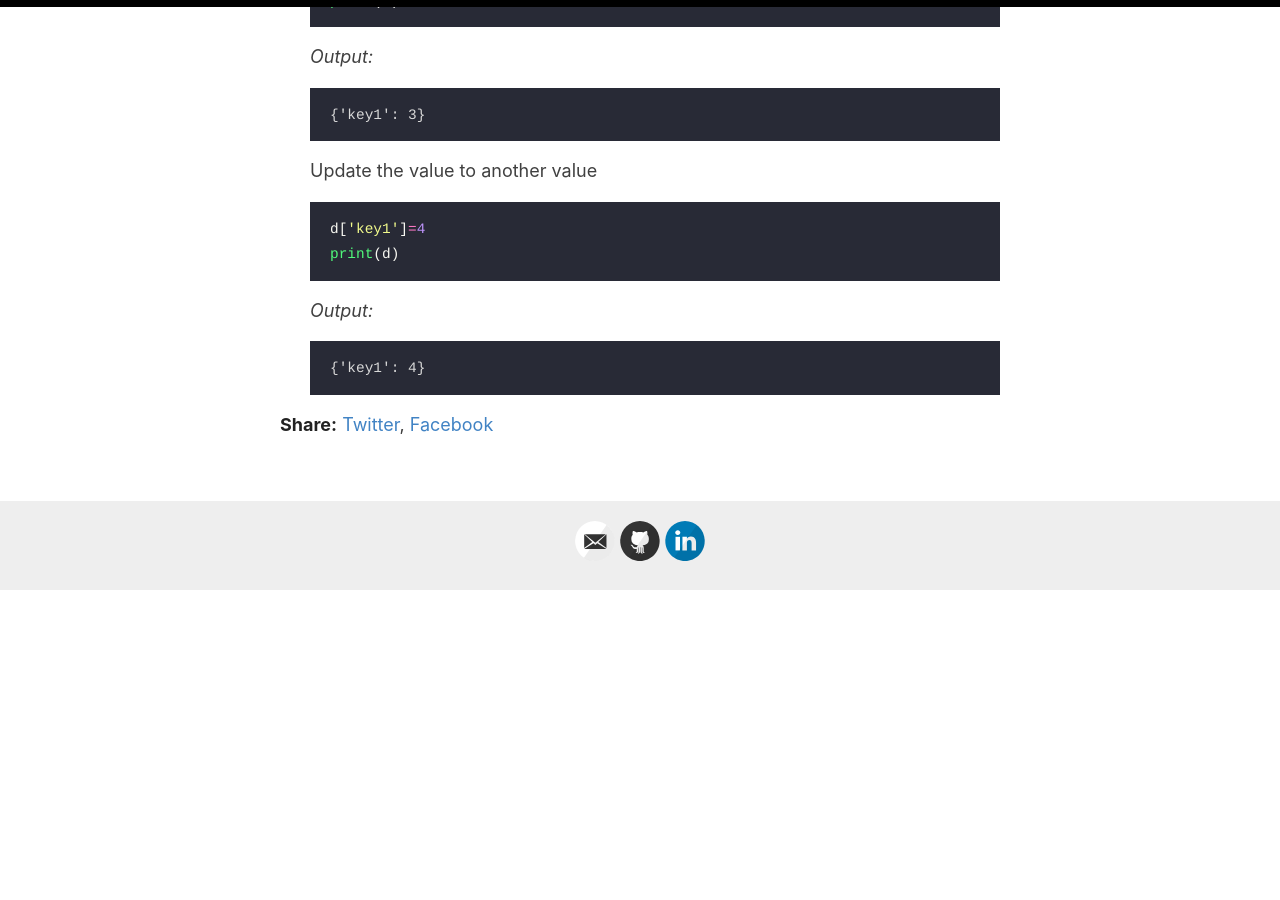
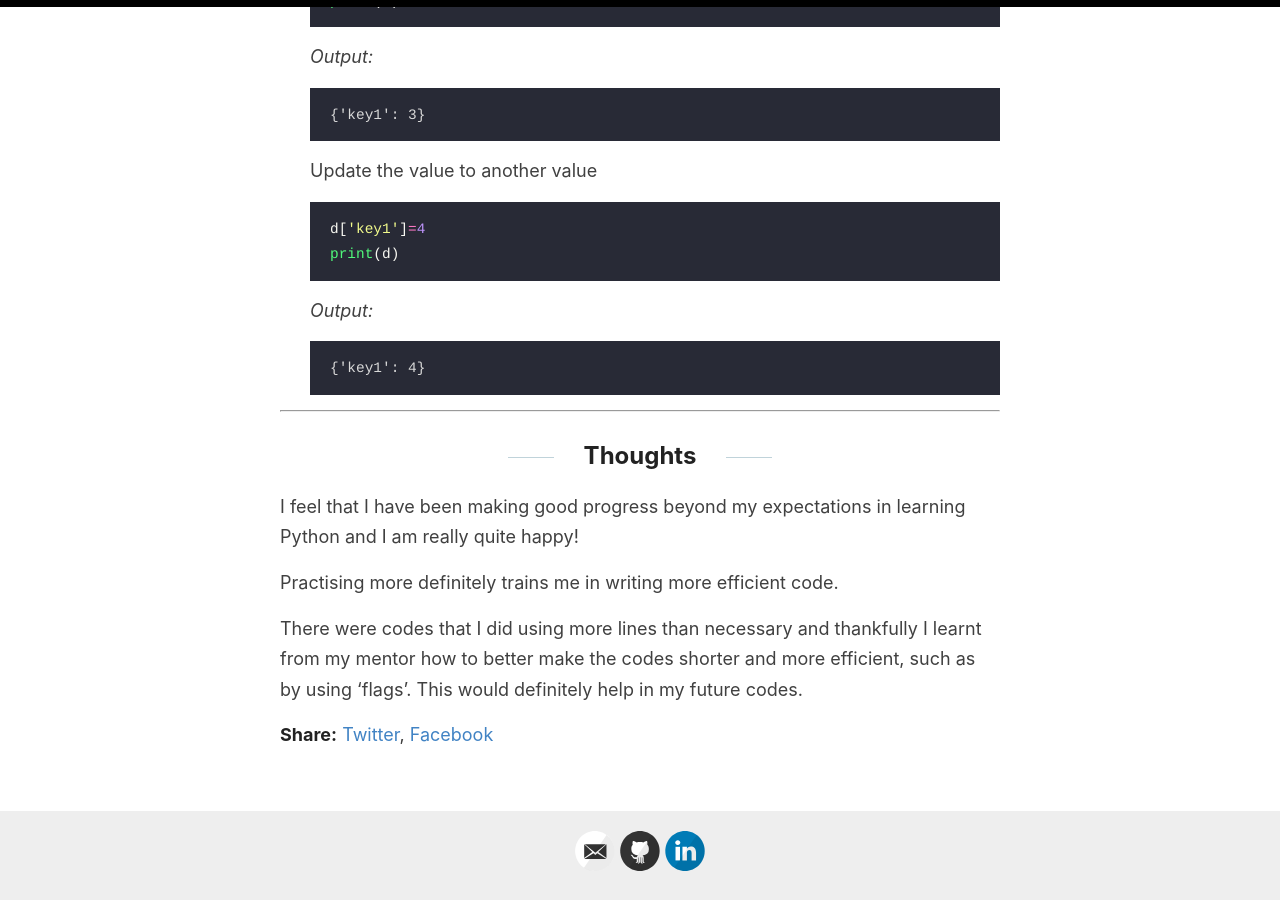
Before and after one commit to liawbeile/liawbeile.github.io, a Jekyll site: the page built from _posts/2021-4-8-april8.md, in a window 1280 px wide and 900 px high, scrolled down 5304 px. Built offline with Jekyll 4.4.1, drawn with Linux system fonts in a browser that asks for light colours; before the commit the page ends 5894 px from its top, so only the background shows below that; some of the changed text lies outside the part shown.

Commit message:
update posts

````diff
--- a/_posts/2021-4-8-april8.md
+++ b/_posts/2021-4-8-april8.md
@@ -95,7 +95,7 @@ for item1, item2, item3 in zip(list1, list2, list3):
 
 ### Practices
 
-- Using 2 lists - subtract values of list2 from list1 & print those values as a list, using zip( )
+- Using 2 lists - subtract values of list2 from list1 & print those values as a list, using zip()
 ```python
 list1=[10,9,8,7]
 list2=[4,3,2,1]
@@ -207,3 +207,13 @@ print(d)
 ```
 {'key1': 4}
 ```
+
+---
+
+## Thoughts
+
+I feel that I have been making good progress beyond my expectations in learning Python and I am really quite happy!
+
+Practising more definitely trains me in writing more efficient code.
+
+There were codes that I did using more lines than necessary and thankfully I learnt from my mentor how to better make the codes shorter and more efficient, such as by using 'flags'. This would definitely help in my future codes.
````
Also changed, not shown: other parts of _posts/2021-4-8-april8.md (+1 -1 lines), _posts/2021-3-26-march26.md (+0 -2 lines), _posts/2021-3-28-march28.md (+0 -2 lines), _posts/2021-4-1-april1.md (+0 -2 lines), _posts/2021-4-5-april5.md (+1 -3 lines).
